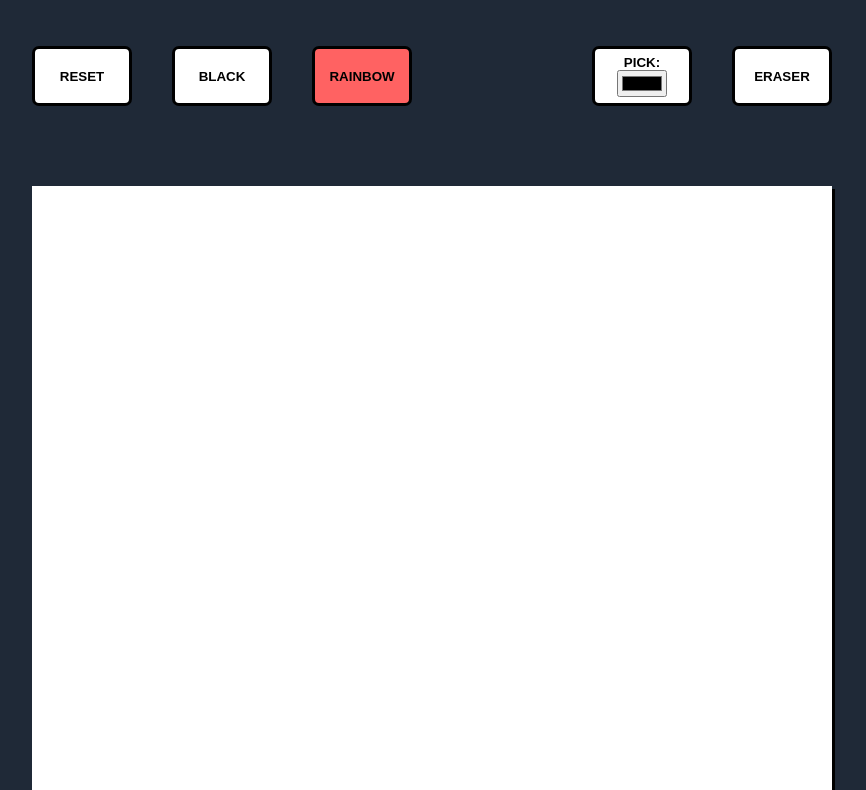
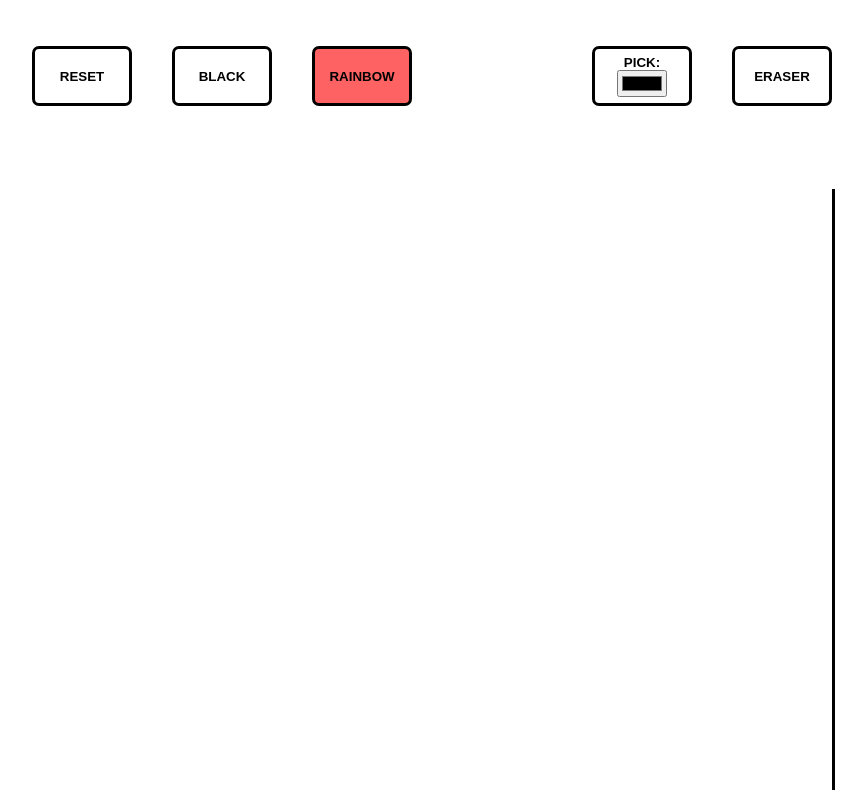
Before and after one commit to JoyeuxShalom/Etch-a-Sketch, a plain HTML site: page index.html in a window 1280 px wide. Shown: the part 114-904 px from the top of the page, without its empty margins (208-1074 px from the left). Drawn offline with Linux system fonts and the light colour scheme.

Commit message:
Update style.css

```diff
--- a/style.css
+++ b/style.css
@@ -1,11 +1,11 @@
 body{
-  background-color: #1F2937;
+  color: #1F2937;
   margin: 0;
   width: 100%;
   height: 100vh;
   background-size: 400% 400%;
-  animation: backgroundGradent 20s ease infinite;
-  background: linear-gradient (-60deg,  #e2592f, #dd1964, #0faee7, #16d861);
+  animation: backgroundGradient 20s ease infinite;
+  background: linear-gradient (-45deg,  #e2592f, #dd1964, #0faee7, #16d861);
 }
 html{
   font-size: 20px;
```
